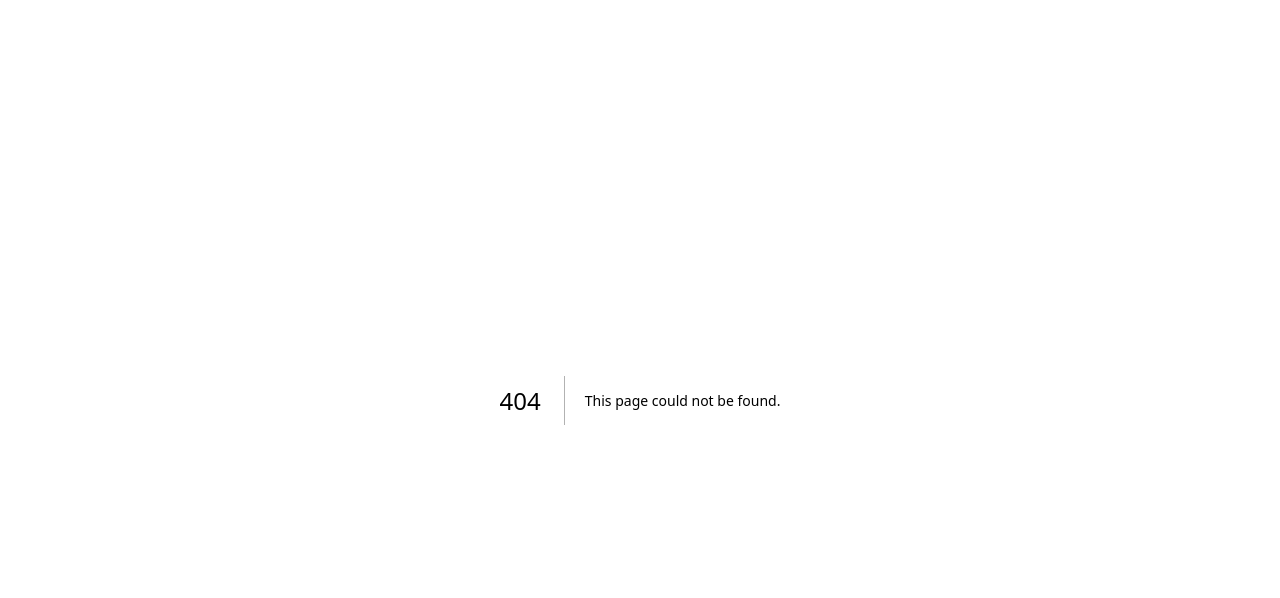
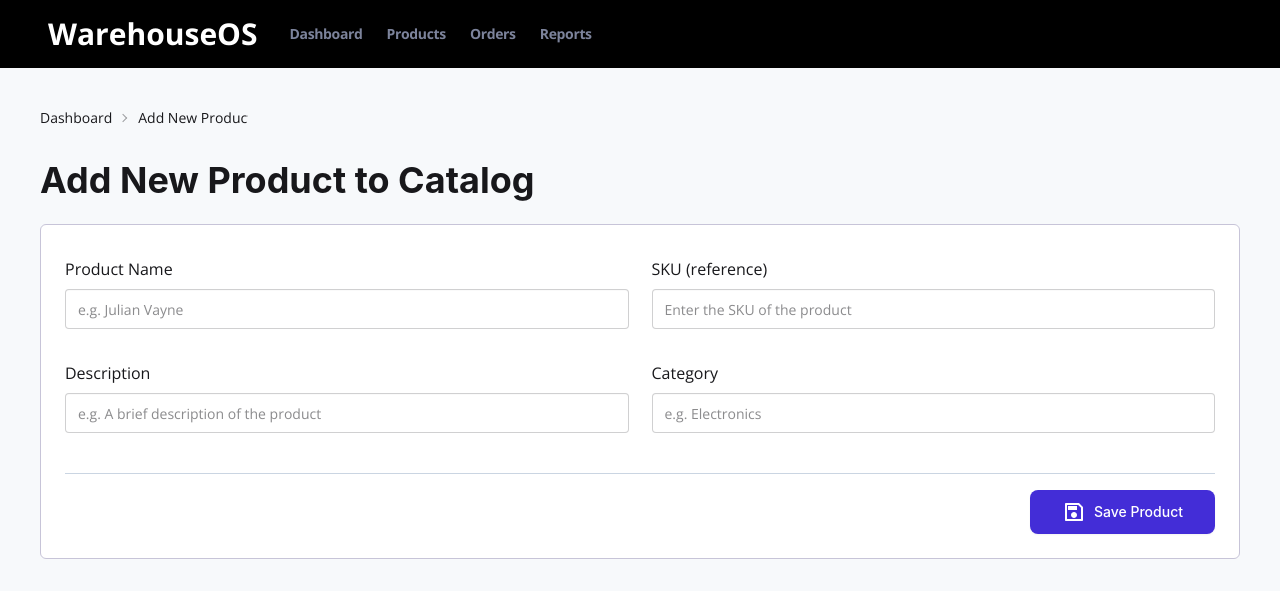
Before and after one commit to ayoub-jabiri/warehouse, a Next.js app: page /add-new-product in a window 1280 px wide. Before the commit this address had no page. Shown: the top 598 px of the page. Built offline with nearby package versions, Linux system fonts and the light colour scheme; no server answers.

Commit message:
Set up the add new product page ui

```diff
--- /dev/null
+++ b/app/(protected)/add-new-product/page.tsx
@@ -0,0 +1,165 @@
+"use client";
+import { RiSave2Line } from "@remixicon/react";
+import Link from "next/link";
+import React, { useState } from "react";
+import axios from "axios";
+import AlertPopup from "@/app/_components/layout/global/AlertPopup";
+import { ProductI } from "@/app/_types/Product";
+
+// interface FormErrors {
+//     title?: { error: string };
+//     author?: { error: string };
+//     image?: { error: string };
+//     isbn?: { error: string };
+//     category?: { error: string };
+//     status?: { error: string };
+//     yearOfPublication?: { error: string };
+//     description?: { error: string };
+// }
+
+export default function AddNewProduct() {
+    const [newProductData, setNewProductData] = useState<ProductI>({
+        name: "",
+        sku: "",
+        description: "",
+        category: "",
+        price: "",
+        quantity: "",
+    });
+    // const [formErrors, setFormErros] = useState<FormErrors | null>(null);
+    // const [successMessage, setSuccessMessage] = useState<null | string>(null);
+    // const [errorMessage, setErrorMessage] = useState<null | string>(null);
+
+    function handleChange(e: React.ChangeEvent<HTMLInputElement>): void {
+        setNewProductData((prevData: ProductI) => ({
+            ...prevData,
+            [e.target.name]: e.target.value,
+        }));
+    }
+
+    async function handleSaveProduct(
+        e: React.SubmitEvent<HTMLFormElement>
+    ): Promise<void> {
+        e.preventDefault();
+    }
+
+    return (
+        <div className="py-8">
+            <div className="flex flex-col justify-start items-start gap-6">
+                <section>
+                    <div className="breadcrumbs text-sm">
+                        <ul>
+                            <li>
+                                <Link href="/">Dashboard</Link>
+                            </li>
+
+                            <li>Add New Product</li>
+                        </ul>
+                    </div>
+                </section>
+                <section className="self-stretch flex flex-col justify-start items-start gap-2">
+                    <div className="self-stretch flex flex-col justify-start items-start">
+                        <h1 className="self-stretch justify-center text-zinc-900 text-4xl font-bold font-['Inter'] leading-10">
+                            Add New Product to Catalog
+                        </h1>
+                    </div>
+                </section>
+                <form
+                    onSubmit={handleSaveProduct}
+                    className="bg-white w-full p-6 border border-[#C7C4D8] flex flex-col gap-5 rounded-md"
+                >
+                    <div className="flex justify-between">
+                        <fieldset className="fieldset w-[49%]">
+                            <legend className="fieldset-legend">
+                                Product Name
+                            </legend>
+                            <input
+                                type="text"
+                                className="input w-full"
+                                placeholder="e.g. Julian Vayne"
+                                name="name"
+                                value={newProductData.name}
+                                onChange={handleChange}
+                            />
+                            {/* <p className="text-[#F44336] text-sm mt-2">
+                                {formErrors?.name &&
+                                    `* ${formErrors.name.error}`}
+                            </p> */}
+                        </fieldset>
+                        <fieldset className="fieldset w-[49%]">
+                            <legend className="fieldset-legend">
+                                SKU (reference)
+                            </legend>
+                            <input
+                                type="text"
+                                className="input w-full"
+                                placeholder="Enter the SKU of the product"
+                                name="sku"
+                                value={newProductData.sku}
+                                onChange={handleChange}
+                            />
+                            {/* <p className="text-[#F44336] text-sm mt-2">
+                                {formErrors?.sku &&
+                                    `* ${formErrors.sku.error}`}
+                            </p> */}
+                        </fieldset>
+                    </div>
+                    <div className="flex justify-between">
+                        <fieldset className="fieldset w-[49%]">
+                            <legend className="fieldset-legend">
+                                Description
+                            </legend>
+                            <input
+                                type="text"
+                                className="input w-full"
+                                placeholder="e.g. A brief description of the product"
+                                name="description"
+                                value={newProductData.description}
+                                onChange={handleChange}
+                            />
+                            {/* <p className="text-[#F44336] text-sm mt-2">
+                                {formErrors?.description &&
+                                    `* ${formErrors.description.error}`}
+                            </p> */}
+                        </fieldset>
+                        <fieldset className="fieldset w-[49%]">
+                            <legend className="fieldset-legend">
+                                Category
+                            </legend>
+                            <input
+                                type="text"
+                                className="input w-full"
+                                placeholder="e.g. Electronics"
+                                name="category"
+                                value={newProductData.category}
+                                onChange={handleChange}
+                            />
+                            {/* <p className="text-[#F44336] text-sm mt-2">
+                                {formErrors?.category &&
+                                    `* ${formErrors.category.error}`}
+                            </p> */}
+                        </fieldset>
+                    </div>
+
+                    <div className="self-stretch pt-4 mt-4 border-t border-slate-300 inline-flex justify-end items-center gap-4">
+                        <button className="size- px-8 py-2.5 bg-indigo-700 rounded-lg shadow-[0px_1px_2px_0px_rgba(0,0,0,0.05)] flex justify-start items-center gap-2 cursor-pointer">
+                            <div className="size- inline-flex flex-col justify-start items-center">
+                                <RiSave2Line className="text-white" />
+                            </div>
+                            <div className="text-center justify-center text-white text-sm font-medium font-['Inter'] leading-5">
+                                Save Product
+                            </div>
+                        </button>
+                    </div>
+                </form>
+            </div>
+            {/* {errorMessage && (
+                <AlertPopup
+                    isSuccess={false}
+                    message={errorMessage}
+                    setMessage={setErrorMessage}
+                />
+            )} */}
+        </div>
+    );
+}
--- a/app/_components/layout/AppHeader.tsx
+++ b/app/_components/layout/AppHeader.tsx
@@ -9,8 +9,8 @@ import { signOut } from "next-auth/react";
 export default function AppHeader() {
     const pathname = usePathname();
     const navLinks = [
-        { title: "Inventory", href: "/dashboard", isActive: false },
-        { title: "Shipments", href: "/shipments", isActive: false },
+        { title: "Dashboard", href: "/dashboard", isActive: false },
+        { title: "Products", href: "/products", isActive: false },
         { title: "Orders", href: "/orders", isActive: false },
         { title: "Reports", href: "/reports", isActive: false },
     ];
--- /dev/null
+++ b/app/_types/Product.ts
@@ -0,0 +1,8 @@
+export interface ProductI {
+    name: string;
+    sku: string;
+    description: string;
+    category: string;
+    price: string;
+    quantity: string;
+}
--- a/proxy.ts
+++ b/proxy.ts
@@ -7,7 +7,12 @@ export async function proxy(req: NextRequest) {
 
     const session = await getServerSession(authOptions);
 
-    if (req.nextUrl.pathname == "/dashboard" && !session?.user) {
+    if (
+        (req.nextUrl.pathname == "/dashboard" ||
+            req.nextUrl.pathname == "/products" ||
+            req.nextUrl.pathname == "/add-new-product") &&
+        !session?.user
+    ) {
         return NextResponse.redirect(new URL("/login", req.url));
     }
 
```
Also changed, not shown: 1 other file (tests, documents, lock files or other folders).
